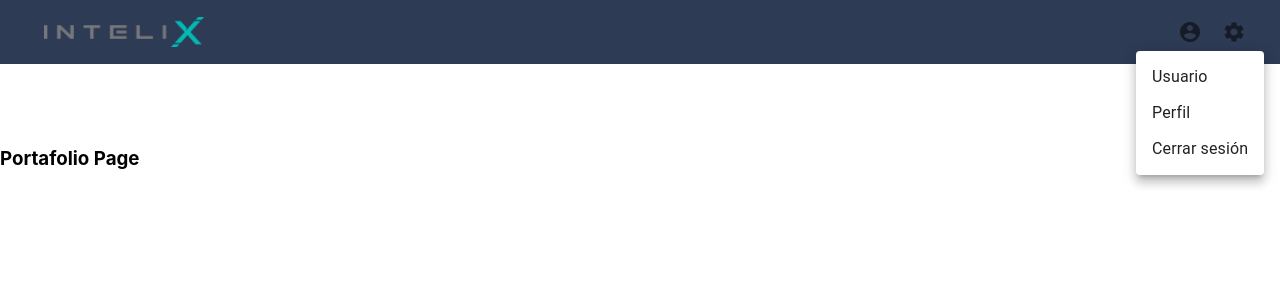
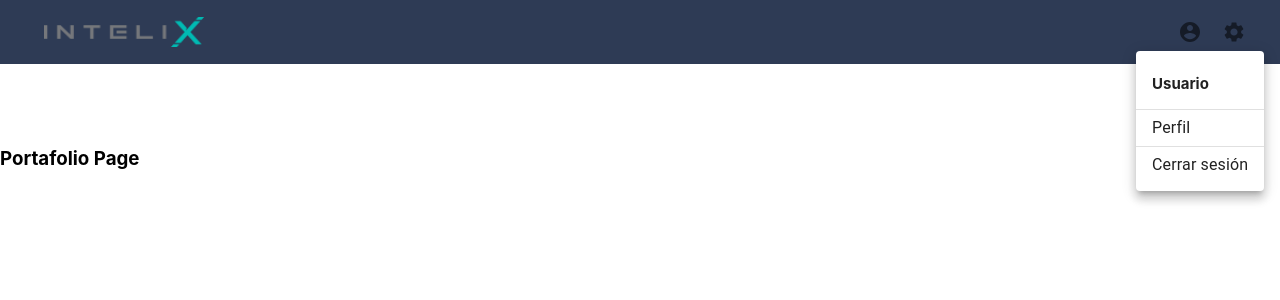
Before and after one commit to jrodriguezc13/portafolio-solicitudes-react, a React (Create React App) app: page / in a window 1280 px wide. Both pictures are taken after a click on the button 1190 px from the left and 32 px from the top of the page. Shown: the top 300 px of the page. Built offline with nearby package versions, Linux system fonts and the light colour scheme.

Commit message:
Agregado divider y arreglo de estilo de menú desplegable

```diff
--- a/src/components/Home.js
+++ b/src/components/Home.js
@@ -1,11 +1,12 @@
 import React, {Component} from "react";
+import './assets/css/Home.css';
 import {BrowserRouter as Router, Route, Link} from "react-router-dom";
 import { withStyles } from "@material-ui/core/styles"
 import AppBar from '@material-ui/core/AppBar';
 import Toolbar from '@material-ui/core/Toolbar';
-import Typography from '@material-ui/core/Typography';
 import MenuItem from '@material-ui/core/MenuItem';
 import Menu from '@material-ui/core/Menu';
+import Divider from '@material-ui/core/Divider';
 // Icons
 import IconButton from '@material-ui/core/IconButton';
 import MenuIcon from '@material-ui/icons/Menu';
@@ -37,7 +38,7 @@ const styles = theme => ({
     toolbarMargin: theme.mixins.toolbar,
     menu: {
        marginTop:'35px',
-    }
+    },
 
 });
 
@@ -47,20 +48,29 @@ const Home= withStyles(styles)  (
         static defaultProps = {
             MenuItems: ({closeMenu}) => (
                 <div>
-                    <MenuItem onClick={closeMenu}>Usuario</MenuItem>
+                   <p className="titulop">Usuario</p>
+                    <Divider/>
                     <MenuItem onClick={closeMenu}>Perfil</MenuItem>
+                    <Divider/>
                     <MenuItem onClick={closeMenu}>Cerrar sesión</MenuItem>
                 </div>
             ),
             MenuItems2: ({closeMenu}) => (
               <div>
-
+                  <p className="titulop">Mantenimiento</p>
+                  <Divider/>
                   <MenuItem onClick={closeMenu} component={Link} to="/">Portafolio</MenuItem>
+                  <Divider/>
                   <MenuItem onClick={closeMenu} component={Link} to="/client">Clientes</MenuItem>
+                  <Divider/>
                   <MenuItem onClick={closeMenu} component={Link} to="/coa">Área comercial</MenuItem>
+                  <Divider/>
                   <MenuItem onClick={closeMenu} component={Link} to="/status">Estado de solicitud</MenuItem>
+                  <Divider/>
                   <MenuItem onClick={closeMenu} component={Link} to="/reqtyp">Tipo de solicitud</MenuItem>
+                  <Divider/>
                   <MenuItem onClick={closeMenu} component={Link} to="/tea">Área técnica</MenuItem>
+                  <Divider/>
                   <MenuItem onClick={closeMenu} component={Link} to="/asign">Asignar cliente</MenuItem>
 
                 </div>
@@ -80,12 +90,12 @@ const Home= withStyles(styles)  (
                     <Toolbar>
                             <img src={require("./img/logo.png")} alt="Logo Intelix" style={{paddingTop: "10px", paddingLeft:"20px", paddingBottom:"10px", width: "160px", height: "30px"}}/>
                             <span className={classes.flex}></span>
-                            <IconButton className={classes.menuButton} color="contrast" onClick={e=> this.setState(({anchor: e.currentTarget}))} edge="end">
+                            <IconButton className={classes.menuButton} color="contrast" onClick={e=> this.setState(({anchor: e.currentTarget}))} aria-label="cuenta" edge="end">
                                 <AccountCircle/>
                             </IconButton>
 
                             <Menu className={classes.menu} anchorEl={this.state.anchor} open={Boolean(this.state.anchor)}
-                                  onClose={this.closeMenu} aria-label="User">
+                                  onClose={this.closeMenu}>
                                 <MenuItems closeMenu={this.closeMenu} />
                             </Menu>
 
--- /dev/null
+++ b/src/components/assets/css/Home.css
@@ -0,0 +1,6 @@
+.titulop{
+    padding: 0 16px;
+    height: 20px;
+    font-weight: bold;
+    font-size: 15px;
+}
```
